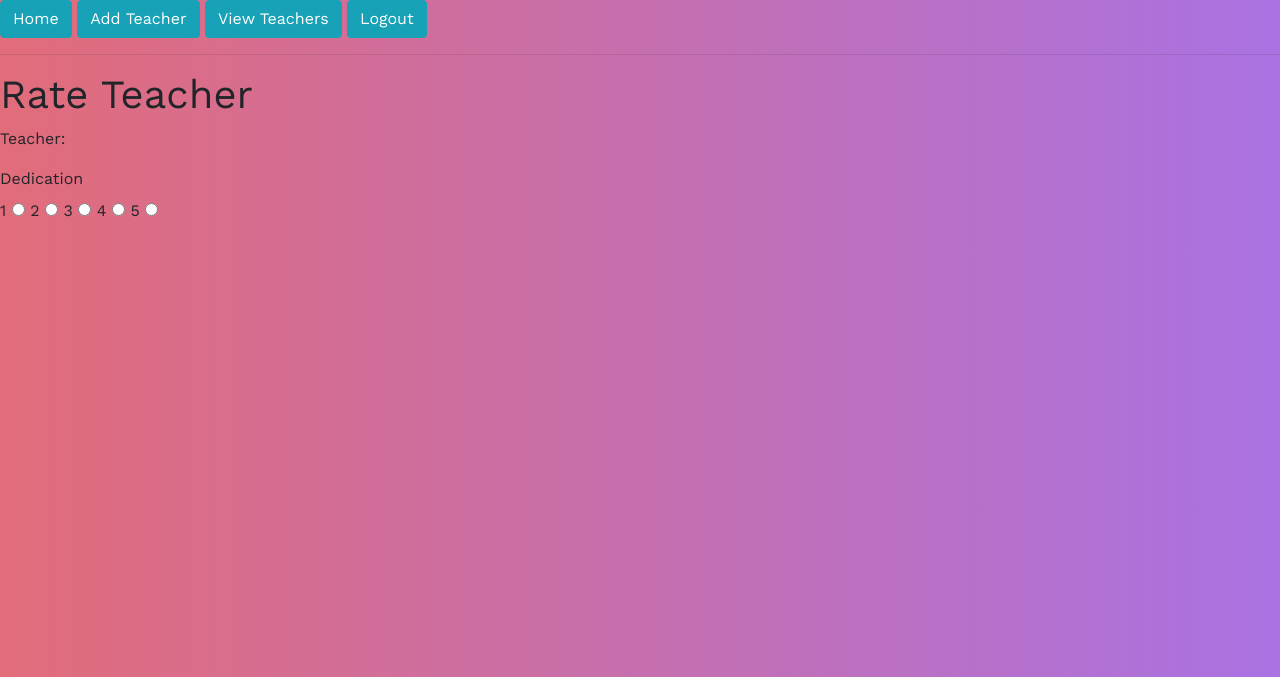
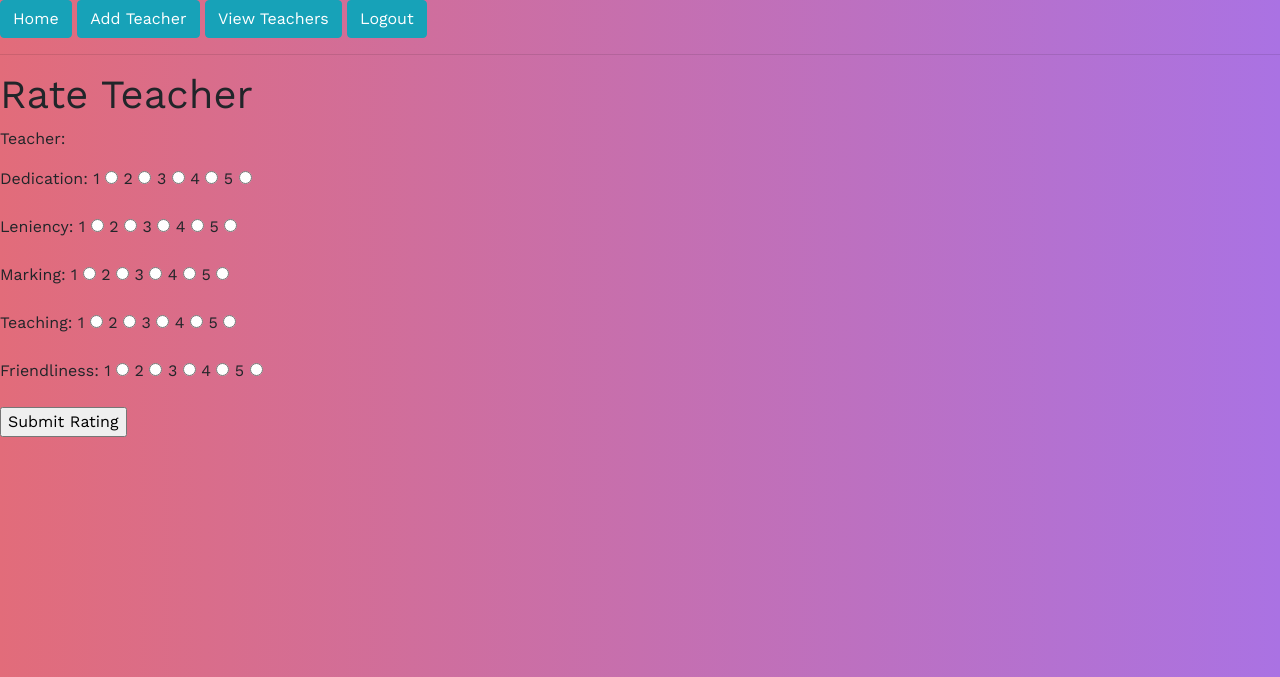
Before and after one commit to SidJain1412/TeacherRating, a Flask app: page /rate_teacher/1 in a window 1280 px wide. Shown: the top 677 px of the page. Run offline with Flask 2, Linux system fonts and the light colour scheme; the visitor is signed in with stand-in values (Sample User, id 1); data that the repository does not hold is empty; some libraries are stand-ins or nearby versions.

Commit message:
Added all fields for teacher rating, adding functionality now

```diff
--- a/app/forms.py
+++ b/app/forms.py
@@ -46,3 +46,12 @@ class AddTeacherForm(FlaskForm):
 class RateTeacherForm(FlaskForm):
     dedication_score = RadioField('Dedication', choices=[(
         '1', '1'), ('2', '2'), ('3', '3'), ('4', '4'), ('5', '5')], validators=[DataRequired()])
+    leniency_score = RadioField('Leniency', choices=[(
+        '1', '1'), ('2', '2'), ('3', '3'), ('4', '4'), ('5', '5')], validators=[DataRequired()])
+    marks_score = RadioField('Marking', choices=[(
+        '1', '1'), ('2', '2'), ('3', '3'), ('4', '4'), ('5', '5')], validators=[DataRequired()])
+    teaching_score = RadioField('Teaching', choices=[(
+        '1', '1'), ('2', '2'), ('3', '3'), ('4', '4'), ('5', '5')], validators=[DataRequired()])
+    friendliness_score = RadioField('Friendliness', choices=[(
+        '1', '1'), ('2', '2'), ('3', '3'), ('4', '4'), ('5', '5')], validators=[DataRequired()])
+    submit = SubmitField('Submit Rating')
--- a/app/routes.py
+++ b/app/routes.py
@@ -90,7 +90,8 @@ def view_teachers():
     teachers = Teacher.query.order_by(Teacher.created_at.desc()).all()
     if(len(teachers)):
         return render_template('view_teachers.html', title="Teachers", teachers=teachers)
-    return jsonify({'error': 'No Teachers Added'})
+    flash('No teachers added. Please add some.')
+    return redirect(url_for('add_teacher'))
 
 
 @app.route('/rate_teacher/<teacherId>')
--- a/app/templates/rate_teacher.html
+++ b/app/templates/rate_teacher.html
@@ -11,32 +11,51 @@ function outputUpdate(val) {
 	<form action="" method="post">
 		{{ form.hidden_tag() }}
 		<p>
-			{{ form.dedication_score.label }}<br>
+			{{ form.dedication_score.label }}:
 			{% for score in form.dedication_score %}
 				{{ score.label }} {{score}}
 			{% endfor %}
-			{# {{ form.dedication_score }}<br> #}
-			{# {{ form.dedication_score(min=1, max=5, size=32, oninput="outputUpdate(value)")}}
-			<output for="dedication_score" id="selected-score">{{form.dedication_score.data}}</output><br> #}
 			{% for error in form.dedication_score.errors %}
 				<span style="color:red;">[{{error}}]</span>
 			{% endfor %}
 		</p>
-		{# <p>
-			{{ form.last_name.label }}<br>
-			{{ form.last_name(size=32) }}<br>
-			{% for error in form.last_name.errors %}
+		<p>
+			{{ form.leniency_score.label }}:
+			{% for score in form.leniency_score %}
+				{{ score.label }} {{score}}
+			{% endfor %}
+			{% for error in form.leniency_score.errors %}
 				<span style="color:red;">[{{error}}]</span>
 			{% endfor %}
 		</p>
 		<p>
-			{{ form.dept.label }}<br>
-			{{ form.dept() }}<br>
-			{% for error in form.dept.errors %}
+			{{ form.marks_score.label }}:
+			{% for score in form.marks_score %}
+				{{ score.label }} {{score}}
+			{% endfor %}
+			{% for error in form.marks_score.errors %}
 				<span style="color:red;">[{{error}}]</span>
 			{% endfor %}
-		</p> #}
-        {# <p>{{ form.submit() }}</p> #}
+		</p>
+		<p>
+			{{ form.teaching_score.label }}:
+			{% for score in form.teaching_score %}
+				{{ score.label }} {{score}}
+			{% endfor %}
+			{% for error in form.teaching_score.errors %}
+				<span style="color:red;">[{{error}}]</span>
+			{% endfor %}
+		</p>
+		<p>
+			{{ form.friendliness_score.label }}:
+			{% for score in form.friendliness_score %}
+				{{ score.label }} {{score}}
+			{% endfor %}
+			{% for error in form.friendliness_score.errors %}
+				<span style="color:red;">[{{error}}]</span>
+			{% endfor %}
+		</p>
+        <p>{{ form.submit() }}</p>
     </form>
 
 {% endblock %}
```
Also changed, not shown: app/app.db.
